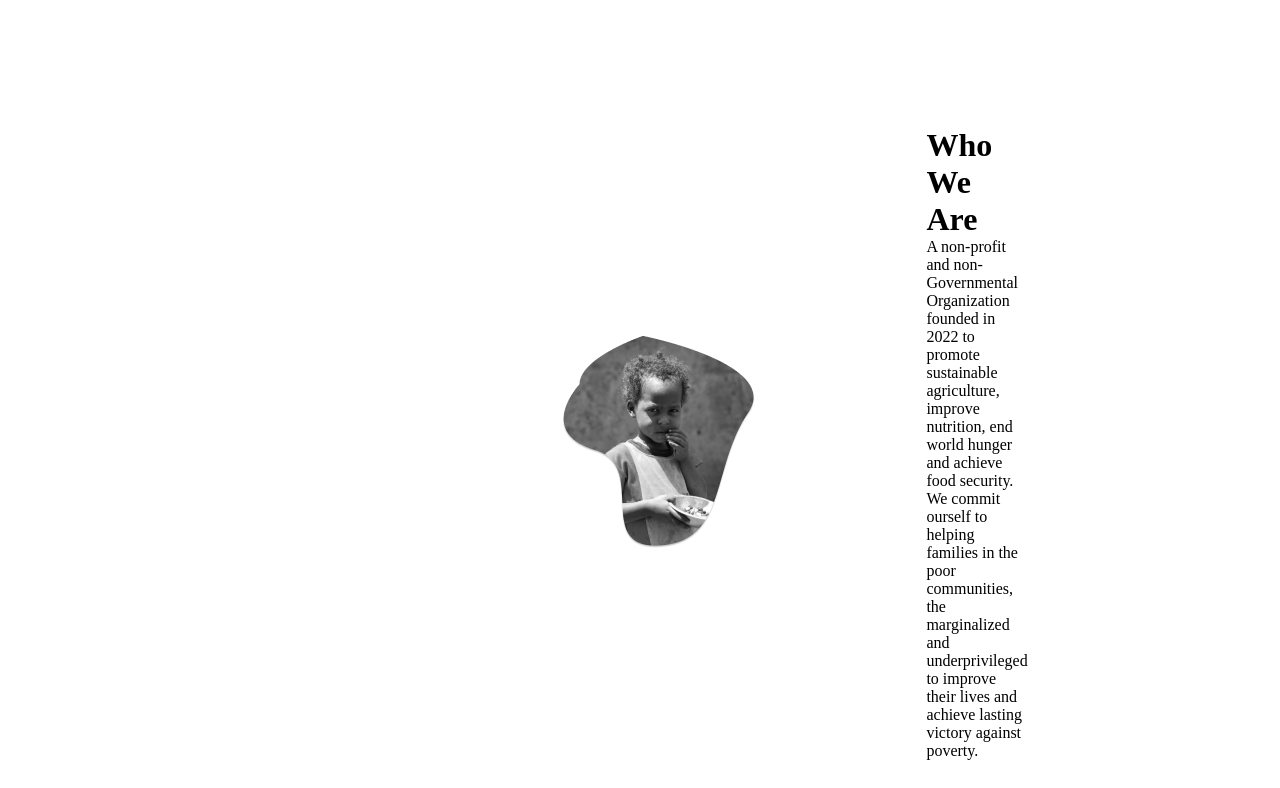
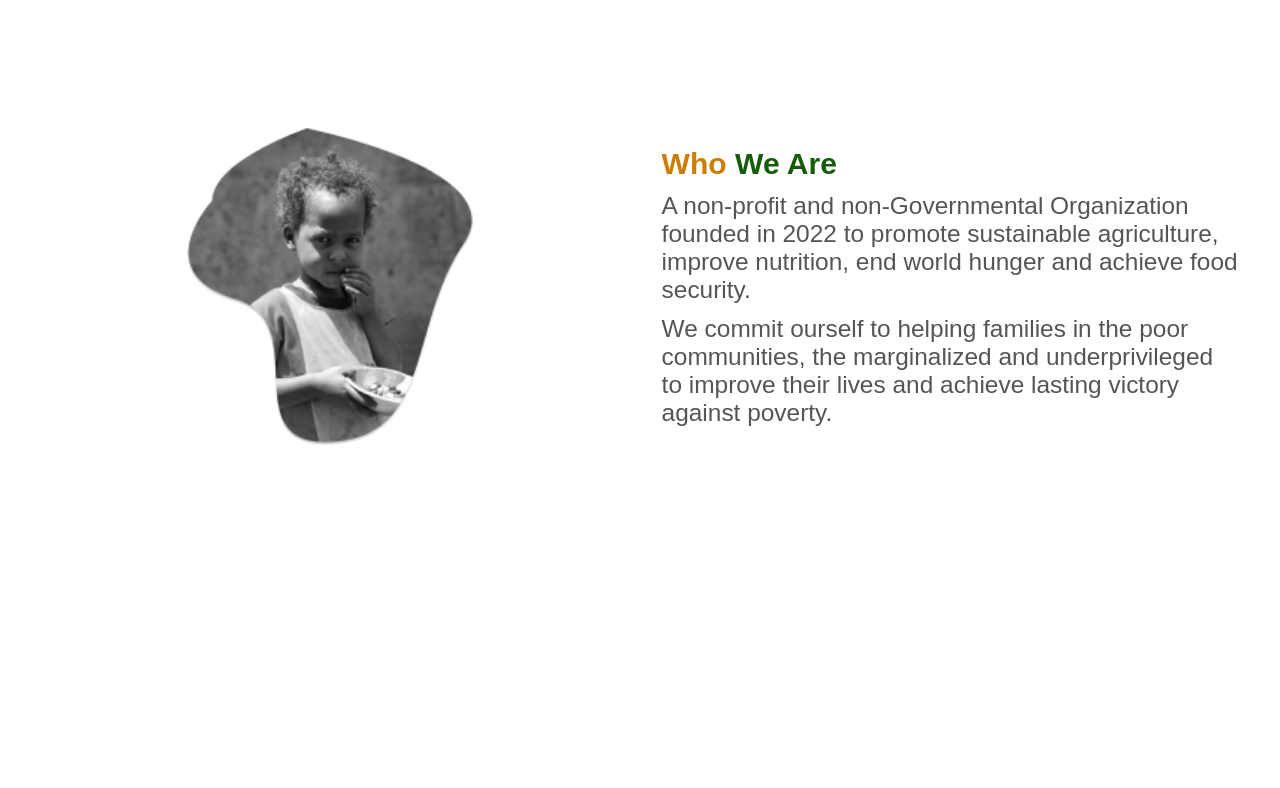
Before and after one commit to GZMaster/charity-ngo, a React (Create React App) app: page / in a window 1280 px wide. Shown: the part 952-1740 px from the top of the page. Built offline with nearby package versions, Linux system fonts and the light colour scheme.

Commit message:
styles aboutpage

```diff
--- a/src/pages/AboutPage.jsx
+++ b/src/pages/AboutPage.jsx
@@ -11,7 +11,9 @@ const AboutPage = () => {
         </div>
 
         <div className="aboutpage_right">
-          <h1>Who We Are</h1>
+          <h1>
+            Who <span>We Are</span>
+          </h1>
           <p>
             A non-profit and non-Governmental Organization founded in 2022 to
             promote sustainable agriculture, improve nutrition, end world hunger
--- a/src/styles/About.scss
+++ b/src/styles/About.scss
@@ -4,14 +4,66 @@
 
 .aboutpage_container {
   height: 100vh;
-  margin: 0 33rem;
+  padding: 0 2.6rem;
 }
 
 .aboutpage_wrapper {
   display: flex;
   flex-direction: row;
-  gap: 10.74rem;
-  width: 70%;
+  justify-content: space-around;
   align-items: center;
-  margin: auto;
+  gap: 2.7rem;
+
+  > .aboutpage_left {
+    width: 50%;
+    display: flex;
+    justify-content: center;
+    align-items: center;
+
+    > img {
+      width: 50%;
+      height: 50%;
+    }
+  }
+
+  > .aboutpage_right {
+    width: 50%;
+    display: flex;
+    flex-direction: column;
+    justify-content: flex-start;
+    align-items: first baseline;
+    gap: 0.7rem;
+
+    > h1 {
+      color: #ce7c02;
+      text-align: center;
+      font-family: $Poppins;
+      font-size: 1.87969rem;
+      font-style: normal;
+      font-weight: 600;
+      line-height: normal;
+      flex-shrink: 0;
+
+      > span {
+        color: #145c08;
+        font-family: $Poppins;
+        font-size: 1.87969rem;
+        font-style: normal;
+        font-weight: 600;
+        line-height: normal;
+      }
+    }
+
+    > p {
+      flex-shrink: 0;
+      color: #575454;
+      leading-trim: both;
+      text-edge: cap;
+      font-family: $Poppins;
+      font-size: 1.52781rem;
+      font-style: normal;
+      font-weight: 400;
+      line-height: normal;
+    }
+  }
 }
```
